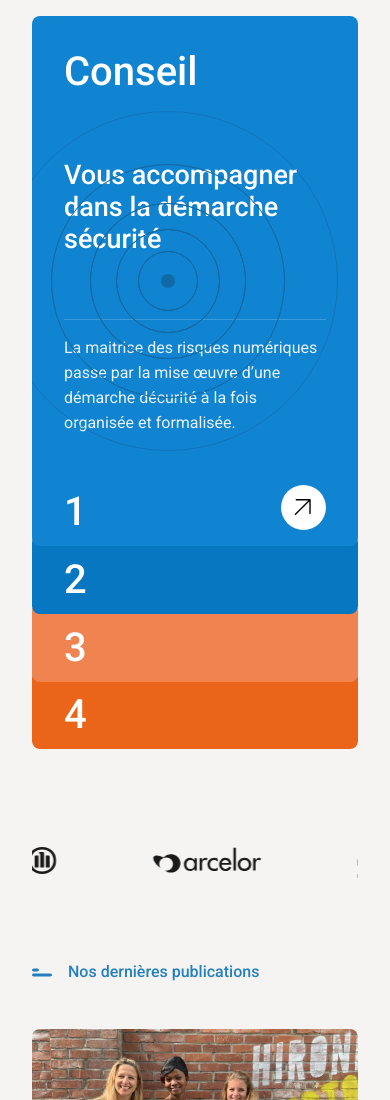
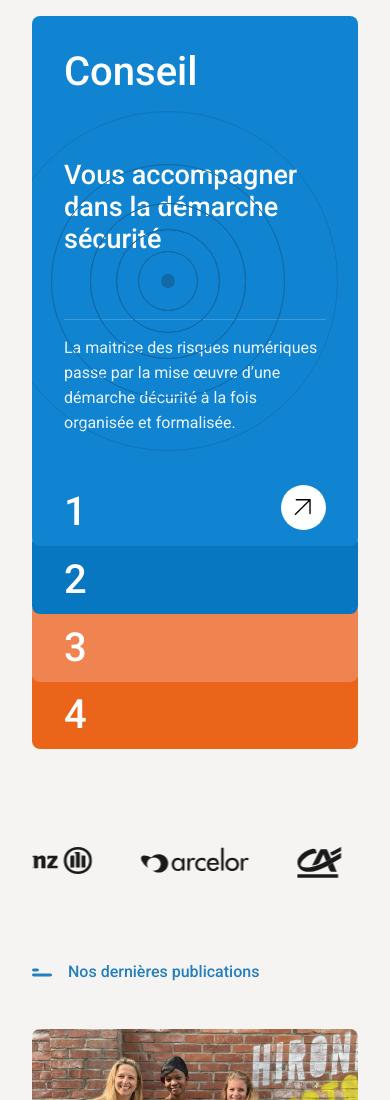
Before and after one commit to Dratatin/Fidesio, a React (Create React App) app: page / in a window 390 px wide. Shown: the top 1100 px of the page. Built offline with nearby package versions, Linux system fonts and the light colour scheme.

Commit message:
update bandeau margin for mobile devices

```diff
--- a/src/styles/components/_bandeau.scss
+++ b/src/styles/components/_bandeau.scss
@@ -4,9 +4,12 @@
     .bandeau {
         display: flex;
         justify-content: space-between;
-        animation: scrollPart 20s linear infinite;
+        animation: scrollPart 25s linear infinite;
         & > * {
             margin-left: 6rem;
+            @media screen and (max-width : 768px) {
+                margin-left: 3em;
+            }
         }
     }
 }
--- a/src/styles/main.css
+++ b/src/styles/main.css
@@ -278,11 +278,16 @@ body {
   -webkit-box-pack: justify;
       -ms-flex-pack: justify;
           justify-content: space-between;
-  -webkit-animation: scrollPart 20s linear infinite;
-          animation: scrollPart 20s linear infinite;
+  -webkit-animation: scrollPart 25s linear infinite;
+          animation: scrollPart 25s linear infinite;
 }
 .bandeau-ctn .bandeau > * {
   margin-left: 6rem;
+}
+@media screen and (max-width: 768px) {
+  .bandeau-ctn .bandeau > * {
+    margin-left: 3em;
+  }
 }
 
 @-webkit-keyframes scrollPart {
```
Also changed, not shown: 1 other file (tests, documents, lock files or other folders).
